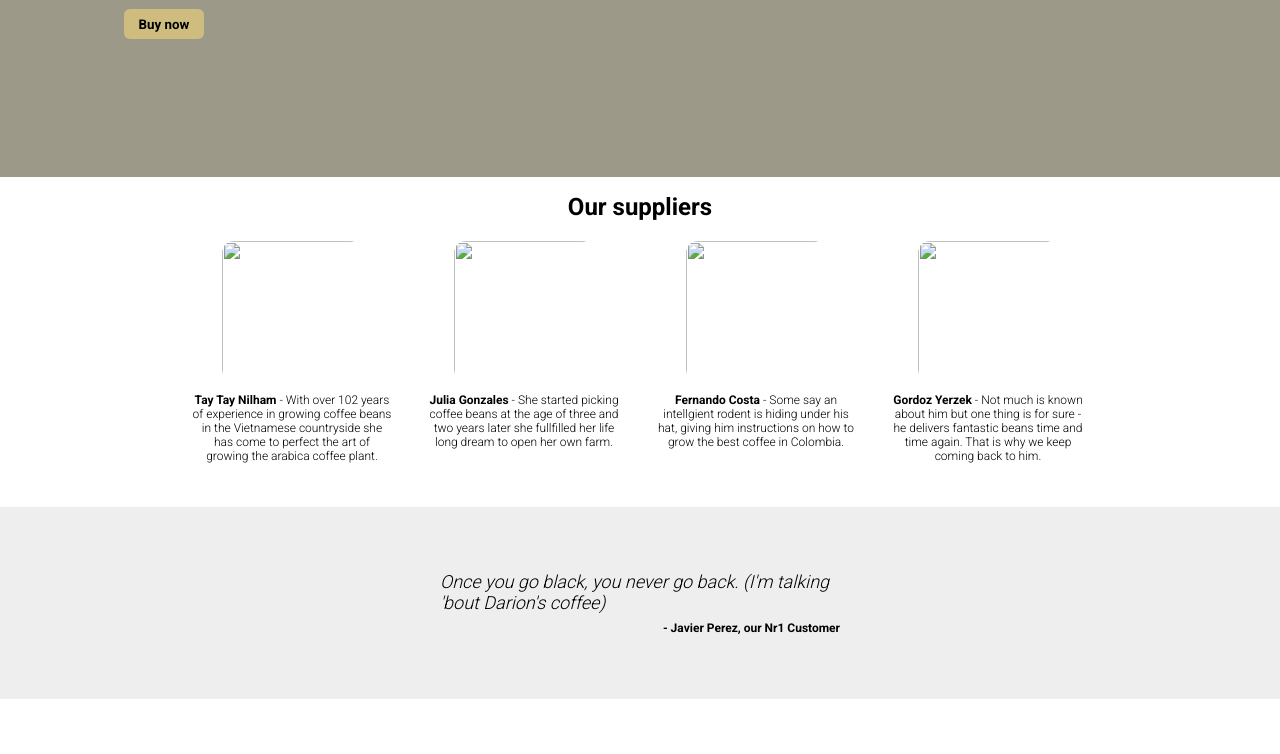
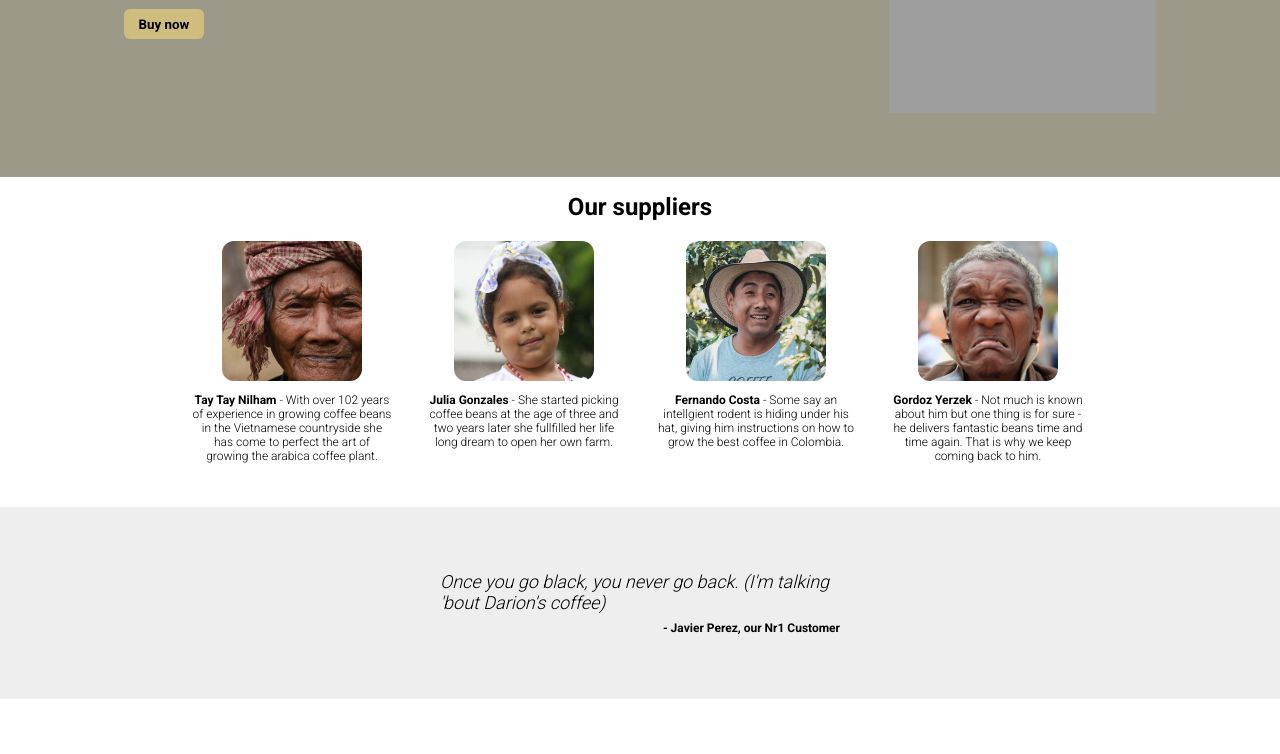
Before and after one commit to DarionV/odin_landing_page, a plain HTML site: page index.html in a window 1280 px wide. Shown: the part 187-941 px from the top of the page. Drawn offline with Linux system fonts and the light colour scheme; the site is published under a folder, as on GitHub Pages, so addresses that start at the root find nothing.

Commit message:
Fix image links in HTML

```diff
--- a/index.html
+++ b/index.html
@@ -31,7 +31,7 @@
                 </p>
                 <button class="subscribe-button">Buy now</button>
             </div>
-            <img src="/images/beans.jpeg"  height="200px" alt="Image of coffe beans">
+            <img src="images/beans.jpeg"  height="200px" alt="Image of coffe beans">
         </div>
 
 
@@ -39,25 +39,25 @@
         <h1>Our suppliers</h1>
         <div class="card-container">
             <div class="card">
-                <div class="card-image"><img src="/images/old_man.jpeg"></div>
+                <div class="card-image"><img src="images/old_man.jpeg"></div>
                 <p><b>Tay Tay Nilham</b> - With over 102 years of experience in growing coffee beans in the Vietnamese countryside
                     she has come to perfect the art of growing the arabica coffee plant.
                 </p>
             </div>
             <div class="card">
-                <div class="card-image"> <img src="/images/girl.jpeg"></div>
+                <div class="card-image"> <img src="images/girl.jpeg"></div>
                 <p><b>Julia Gonzales</b> - She started picking coffee beans at the age of three and two years later she fullfilled her life long dream to open
                     her own farm.
                 </p>
             </div>
             <div class="card">
-                <div class="card-image"><img src="/images/julio.jpeg"></div>
+                <div class="card-image"><img src="images/julio.jpeg"></div>
                 <p><b>Fernando Costa </b>- Some say an intellgient rodent is hiding under his hat, giving him instructions on how to grow the best
                     coffee in Colombia.
                 </p>
             </div>
             <div class="card">
-                <div class="card-image"><img src="/images/cuban.jpeg"></div>
+                <div class="card-image"><img src="images/cuban.jpeg"></div>
                 <p><b>Gordoz Yerzek </b> - Not much is known about him but one thing is for sure - he delivers fantastic beans
                     time and time again. That is why we keep coming back to him.
                 </p>
```
